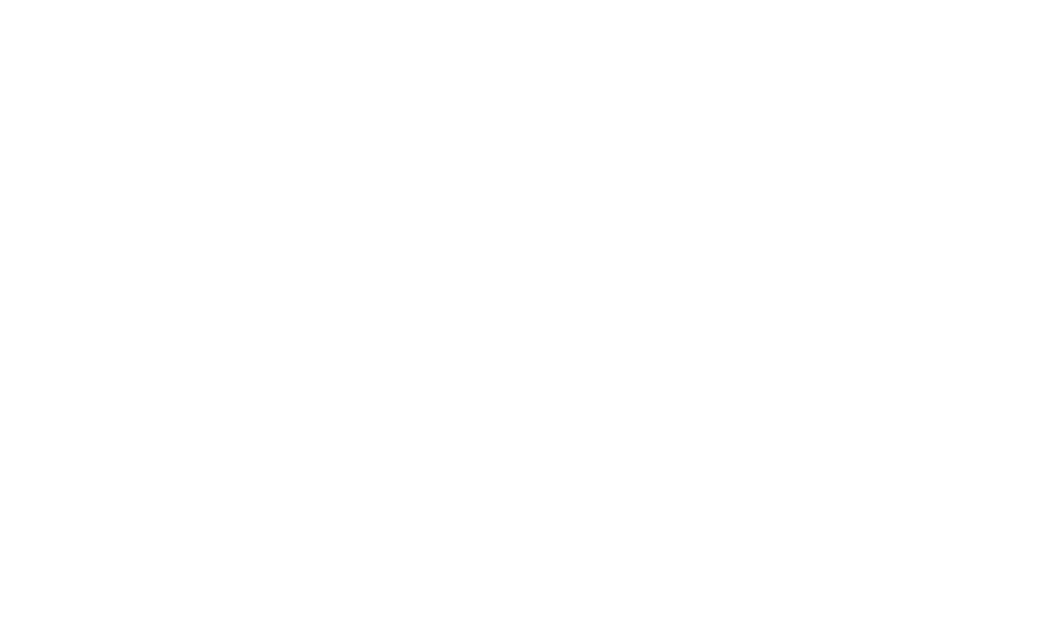
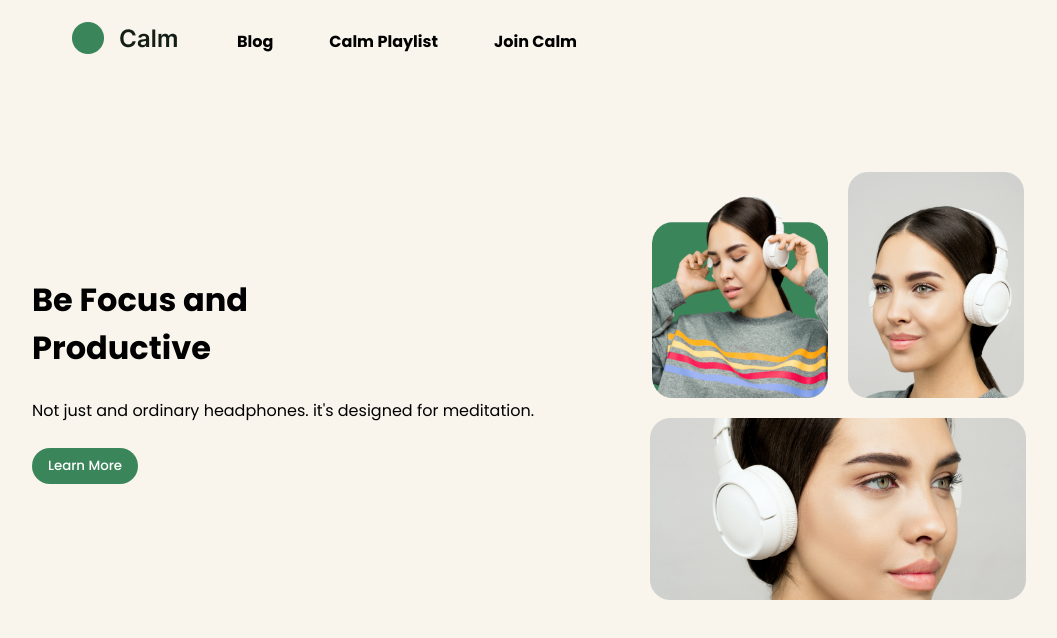
Before and after one commit to kashifhussainpathan/css-layout-2, a plain HTML site: page index.html in a window 1280 px wide. Shown: the whole page, without its empty margins (58-1115 px from the left). Drawn offline with Linux system fonts and the light colour scheme.

Commit message:
updated style

```diff
--- a/index.html
+++ b/index.html
@@ -1,24 +1,55 @@
 <!DOCTYPE html>
 <html lang="en">
+
 <head>
     <meta charset="UTF-8">
     <meta http-equiv="X-UA-Compatible" content="IE=edge">
     <meta name="viewport" content="width=device-width, initial-scale=1.0">
 
     <!-- font awesome -->
-    <link rel="stylesheet" href="https://cdnjs.cloudflare.com/ajax/libs/font-awesome/6.2.1/css/all.min.css" integrity="sha512-MV7K8+y+gLIBoVD59lQIYicR65iaqukzvf/nwasF0nqhPay5w/9lJmVM2hMDcnK1OnMGCdVK+iQrJ7lzPJQd1w==" crossorigin="anonymous" referrerpolicy="no-referrer">
+    <link rel="stylesheet" href="https://cdnjs.cloudflare.com/ajax/libs/font-awesome/6.2.1/css/all.min.css"
+        integrity="sha512-MV7K8+y+gLIBoVD59lQIYicR65iaqukzvf/nwasF0nqhPay5w/9lJmVM2hMDcnK1OnMGCdVK+iQrJ7lzPJQd1w=="
+        crossorigin="anonymous" referrerpolicy="no-referrer">
 
     <!-- css link -->
     <link rel="stylesheet" href="./styles/style.css">
     <title>Layout 2</title>
 </head>
+
 <body>
-   <header>
-    <nav>
-        <ul>
+    <!-- Header -->
+    <header>
+        <nav class="container nav">
+            <ul>
+                <li> <img src="./assets/logo.png" alt="logo" srcset="" class="logo"></li>
+                <li> Blog</li>
+                <li>Calm Playlist</li>
+                <li>Join Calm </li>
+            </ul>
+        </nav>
+    </header>
+    <!-- main -->
+    <main class="">
+        <!-- left side section -->
+        <div class="leftmain">
+            <h1>Be Focus and <br> Productive</h1>
+            <p>Not just and ordinary headphones. it's designed for meditation.</p>
+            <button>Learn More</button>
+        </div>
 
-        </ul>
-    </nav>
-   </header>
+        <!-- right side section -->
+        <div class="rightmain">
+            <div class="rightmain-div1">
+                <img src="./assets/img1.png" alt="image1">
+                <img src="./assets/img2.png" alt="image2">
+            </div>
+            <div class="rightmain-div2">
+                <img src="./assets/img3.png" alt="image3" class="rightmain-bottom-img">
+            </div>
+
+        </div>
+    </main>
+
 </body>
+
 </html>
--- a/styles/style.css
+++ b/styles/style.css
@@ -1,10 +1,103 @@
+@import url('https://fonts.googleapis.com/css2?family=Poppins:wght@300;400;500;700&display=swap');
 
+* {
+    margin: 0;
+    padding: 0;
+    box-sizing: border-box;
+    background-color: var(--color-background);
+    font-family: 'Poppins', sans-serif;
+}
 
-*{
-    margin: 0;
-    padding:0;
-    box-sizing: border-box;
+:root {
+    --color-background: #f9f5ed;
+    --color-secondary: #3b855b;
 }
-body{
+
+.container {
+    width: 80%;
+    max-width: 80%;
+    margin: auto;
+}
+
+body {
+    width: 100%;
+}
+
+.nav {
+    padding: 20px auto;
+    height: 15vh;
+    margin-top: 20px;
+}
+
+nav ul {
+    display: flex;
+    align-items: center;
+}
+
+nav ul li {
+    list-style: none;
+    padding-right: 3.5rem;
+    font-weight: 600;
+}
+
+button {
+    background-color: var(--color-secondary);
+    border: none;
+    padding: 0.5rem 1rem;
+    font-weight: 500;
+    color: #fff;
+    border-radius: 2rem;
+    cursor: pointer;
+}
+
+button:hover {
+    box-shadow: 0px 1px 5px 1px #696969;
+}
+
+main {
+    display: flex;
+    align-items: center;
+    justify-content: center;
 
 }
+
+.leftmain {
+    width: 40%;
+}
+
+.leftmain h1 {
+    font-size: 2rem;
+}
+
+.leftmain p {
+    margin: 5% 0;
+}
+
+.rightmain {
+    padding-top: 2rem;
+}
+
+.rightmain-div1 img:first-child {
+    margin-right: 20px;
+}
+
+.rightmain div {
+    margin-bottom: 20px;
+}
+
+.rightmain div img {
+    width: 30%;
+}
+
+.rightmain .rightmain-bottom-img {
+    width: 64%;
+}
+
+.rightmain-div1{
+   display: flex;
+   justify-content: center;
+}
+.rightmain-div2{
+   display: flex;
+   justify-content: center;
+}
```
Also changed, not shown: assets/img1.png (added), assets/img2.png (added), assets/img3.png (added), assets/logo.png (added).
